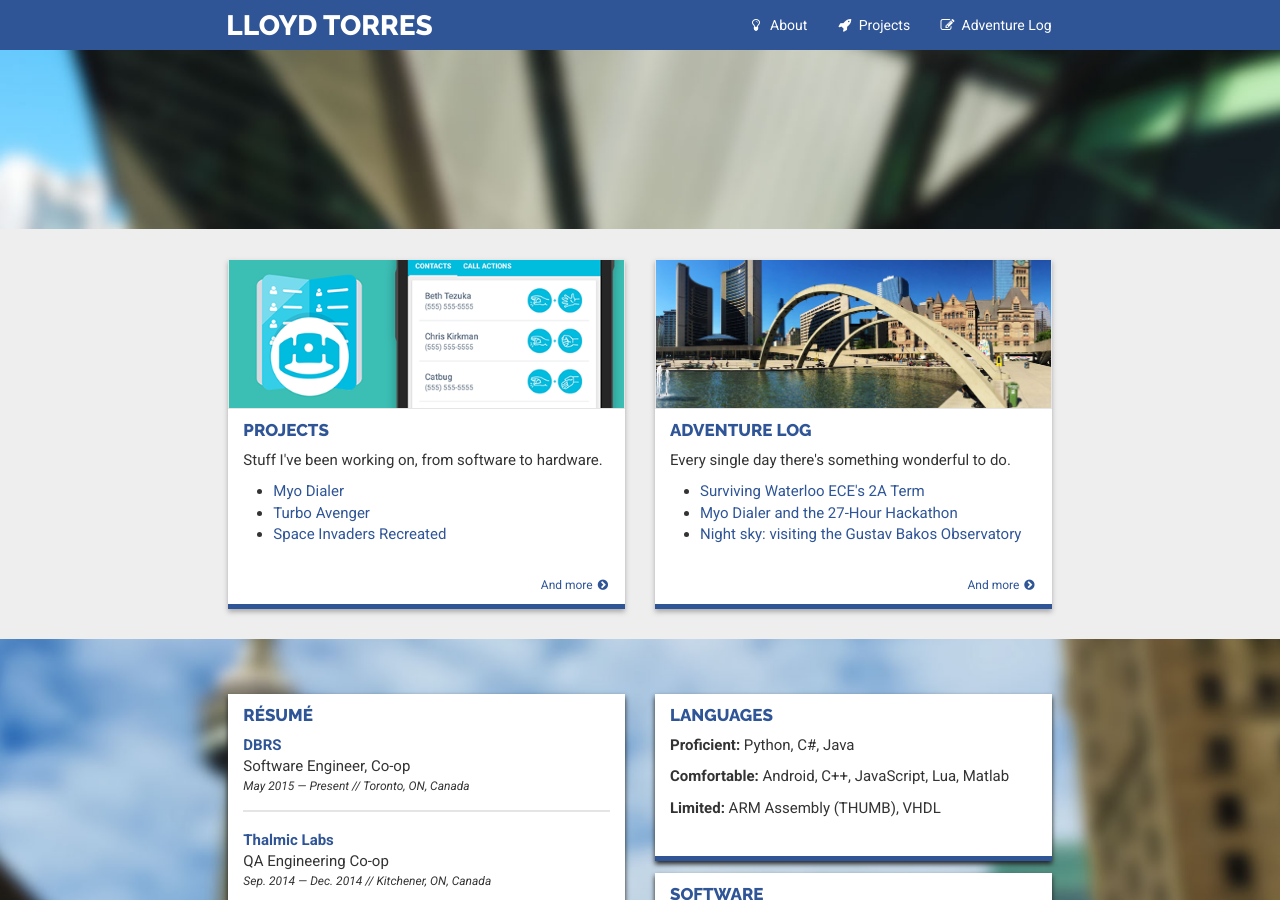
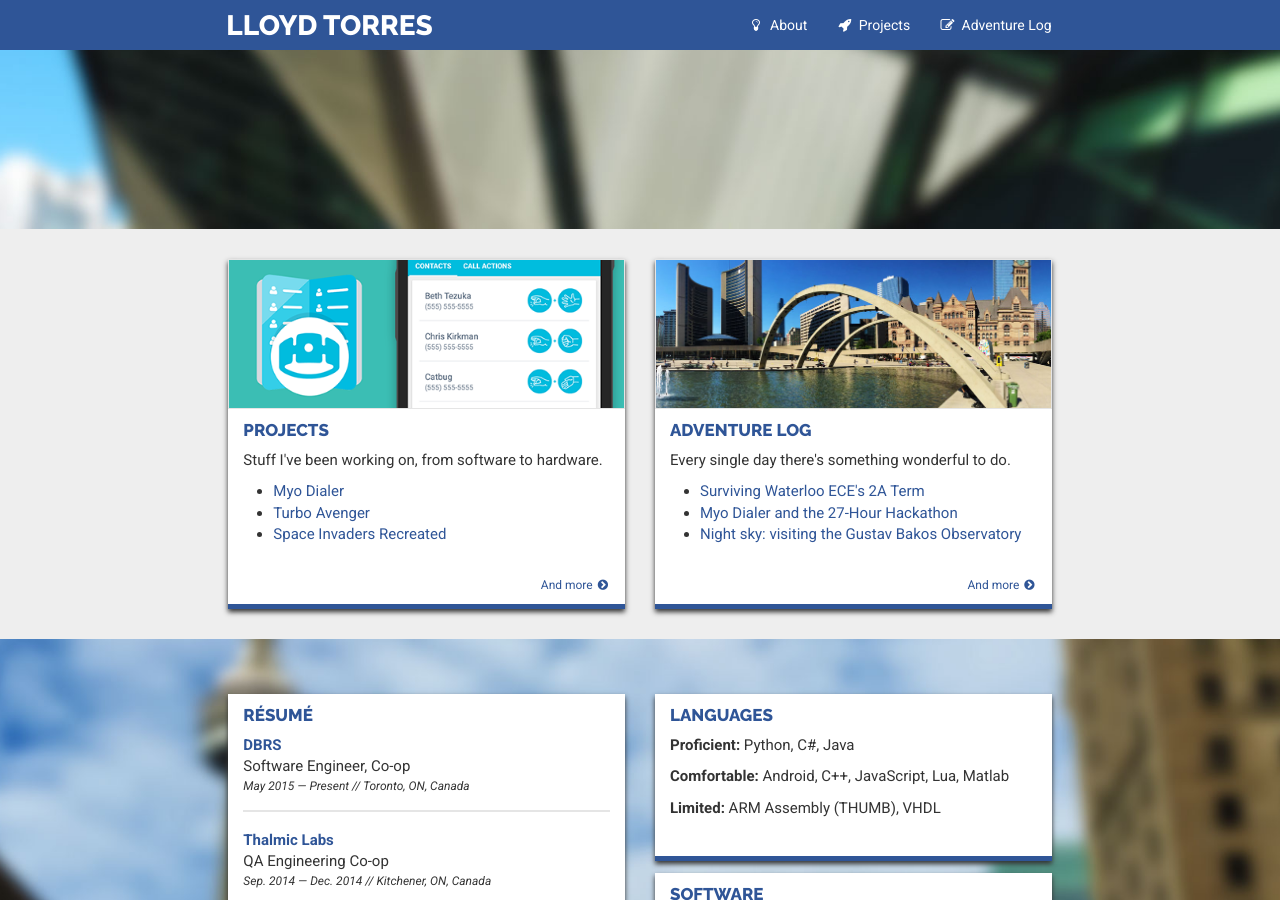
Before and after one commit to lloydtorres/lloydtorres.github.io, a Jekyll site: the page built from index.html, in a window 1280 px wide and 900 px high, scrolled down 676 px. Built offline with Jekyll 4.4.1, drawn with Linux system fonts in a browser that asks for light colours; nearby versions of some CDN libraries.

Commit message:
Refresh content

```diff
--- a/_sass/_layout.scss
+++ b/_sass/_layout.scss
@@ -517,10 +517,10 @@
     background-color: white;
     margin-bottom: 12px;
     border-bottom: 5px solid $mignonic-blue;
-    -moz-box-shadow: 0px 3px 5px #222;
-    -webkit-box-shadow: 0px 3px 5px #222;
-    -o-box-shadow:  0px 3px 5px #222;
-    box-shadow: 0px 3px 5px #222;
+    -moz-box-shadow: 0px 3px 5px #333;
+    -webkit-box-shadow: 0px 3px 5px #333;
+    -o-box-shadow:  0px 3px 5px #333;
+    box-shadow: 0px 3px 5px #333;
 }
 
 .resume-content {
@@ -624,10 +624,10 @@
     border-bottom: 5px solid $mignonic-blue;
     margin-bottom: 30px;
     overflow: hidden;
-    -moz-box-shadow: 0px 3px 5px #AAA;
-    -webkit-box-shadow: 0px 3px 5px #AAA;
-    -o-box-shadow:  0px 3px 5px #AAA;
-    box-shadow: 0px 3px 5px #AAA;
+    -moz-box-shadow: 0px 3px 5px #333;
+    -webkit-box-shadow: 0px 3px 5px #333;
+    -o-box-shadow:  0px 3px 5px #333;
+    box-shadow: 0px 3px 5px #333;
     -webkit-transition: -webkit-box-shadow 250ms;
     -moz-transition:    -moz-box-shadow 250ms;
     -o-transition:      -o-box-shadow 250ms;
@@ -645,9 +645,10 @@
     }
 
     &:hover {
-        -moz-box-shadow: 0px 3px 10px #777;
-        -webkit-box-shadow: 0px 3px 10px #777;
-        box-shadow: 0px 3px 10px #777;
+        -moz-box-shadow: 0px 3px 10px #111;
+        -webkit-box-shadow: 0px 3px 10px #111;
+        -o-box-shadow: 0px 3px 10px #111;
+        box-shadow: 0px 3px 10px #111;
     }
 }
 
@@ -701,10 +702,10 @@
     height: auto;
     border-bottom: 5px solid $mignonic-blue;
     margin-bottom: 20px;
-    -moz-box-shadow: 0px 3px 5px #AAA;
-    -webkit-box-shadow: 0px 3px 5px #AAA;
-    -o-box-shadow:  0px 3px 5px #AAA;
-    box-shadow: 0px 3px 5px #AAA;
+    -moz-box-shadow: 0px 3px 5px #333;
+    -webkit-box-shadow: 0px 3px 5px #333;
+    -o-box-shadow:  0px 3px 5px #333;
+    box-shadow: 0px 3px 5px #333;
     -webkit-transition: -webkit-box-shadow 250ms;
     -moz-transition:    -moz-box-shadow 250ms;
     -o-transition:      -o-box-shadow 250ms;
@@ -722,9 +723,9 @@
     }
 
     &:hover {
-        -moz-box-shadow: 0px 3px 10px #777;
-        -webkit-box-shadow: 0px 3px 10px #777;
-        box-shadow: 0px 3px 10px #777;
+        -moz-box-shadow: 0px 3px 10px #111;
+        -webkit-box-shadow: 0px 3px 10px #111;
+        box-shadow: 0px 3px 10px #111;
     }
 }
 
@@ -762,10 +763,10 @@
 
 .post {
     margin-top: 10px;
-    -moz-box-shadow: 0px 3px 5px #AAA;
-    -webkit-box-shadow: 0px 3px 5px #AAA;
-    -o-box-shadow:  0px 3px 5px #AAA;
-    box-shadow: 0px 3px 5px #AAA;
+    -moz-box-shadow: 0px 3px 5px #333;
+    -webkit-box-shadow: 0px 3px 5px #333;
+    -o-box-shadow:  0px 3px 5px #333;
+    box-shadow: 0px 3px 5px #333;
     background: white;
 }
 
```
Also changed, not shown: images/blog/20150501/2a-header.jpg, images/other/preview_image.jpg, images/projects/myodialer/myodialer-header.jpg, images/projects/turboavenger/turboavenger-header.jpg, images/projects/turboavenger/turboavenger-preview.png, images/projects/website/website-preview.png.
